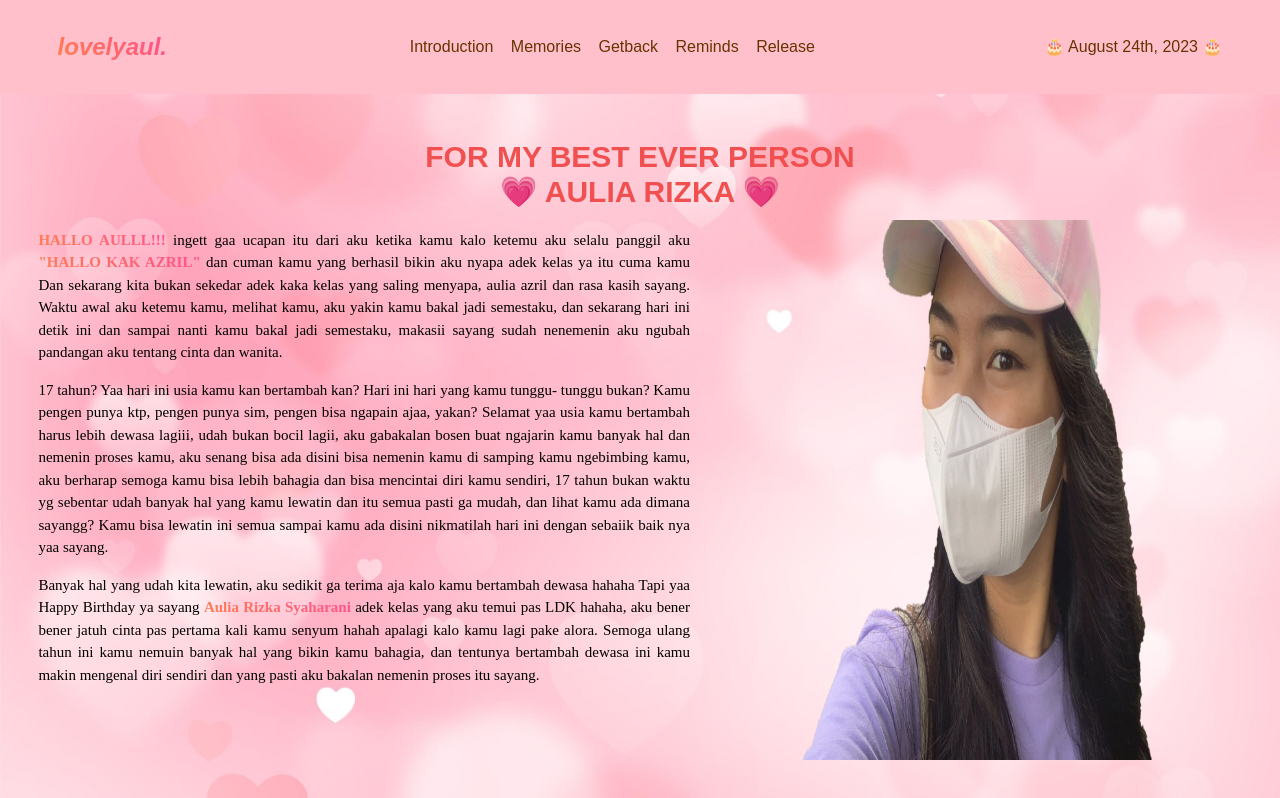
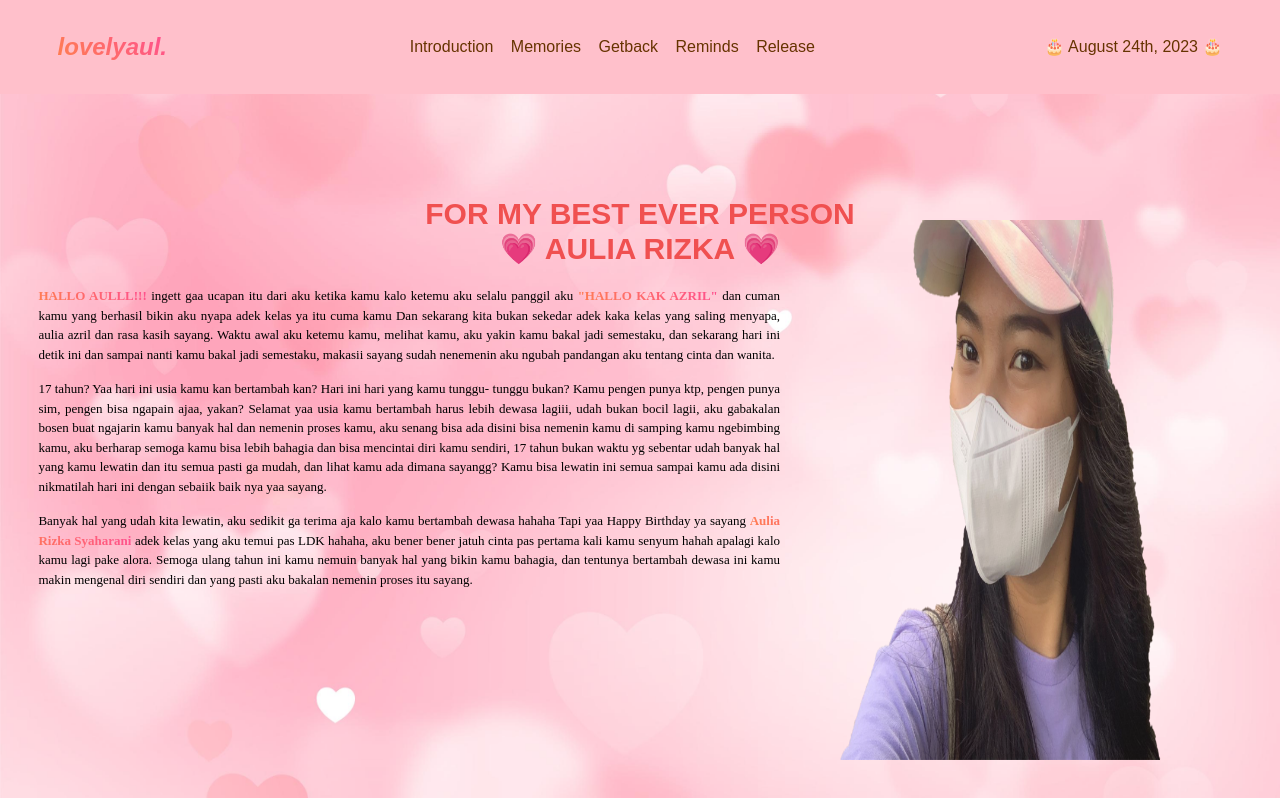
Before and after one commit to KndaBimaa17/Aul-s-Bday-Website, a plain HTML site: page index.html in a window 1280 px wide. Shown: the top 798 px of the page. Drawn offline with nearby package versions, Linux system fonts and the light colour scheme; a web font is replaced by a local one.

Commit message:
Update style.css

```diff
--- a/css/style.css
+++ b/css/style.css
@@ -158,15 +158,14 @@ button:hover {
   line-height: 35px;
   font-weight: 900;
   color: #f05050;
-  margin-top: 40px;
 }
 
 #hero p {
   margin-left: 3%;
   font-family: poppins;
   text-align: justify;
-  font-size: 15px;
-  margin-right: 590px;
+  font-size: 13px;
+  margin-right: 500px;
 }
 
 #hero-img {
@@ -174,7 +173,7 @@ button:hover {
   bottom: 20px;
   right: 0;
   height: 540px;
-  width: 475px;
+  width: 435px;
   margin-right: 30px;
   transition: opacity 0.5s ease-in-out;
 }
```
